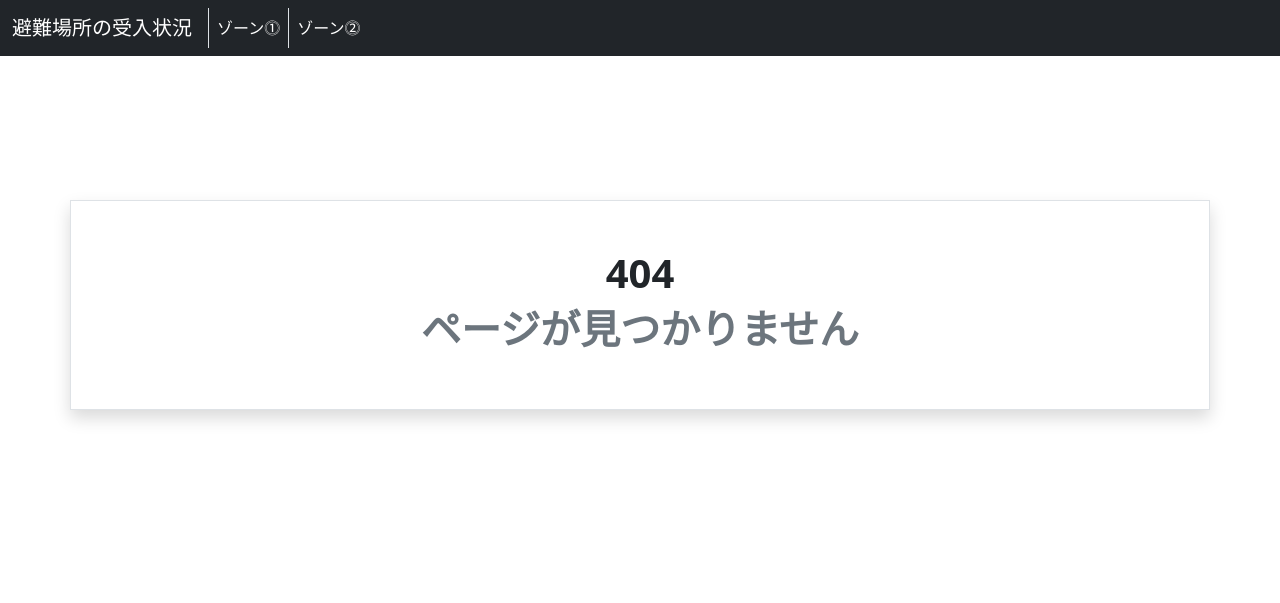
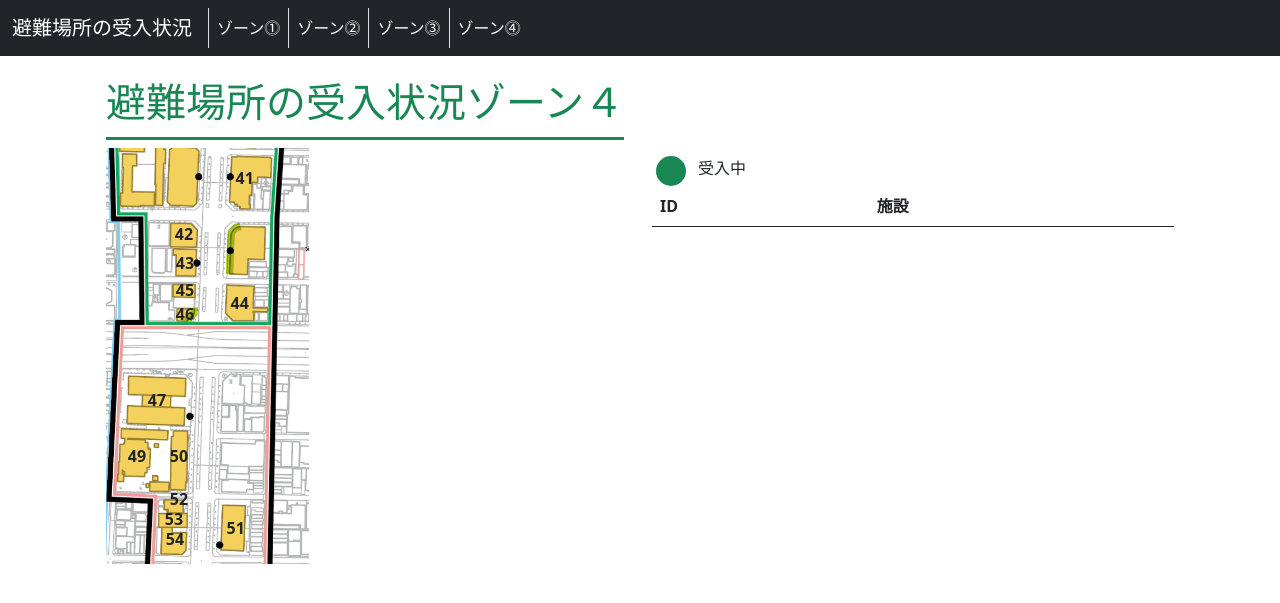
Before and after one commit to fachribandang/midousuji-map, a PHP site: page /index.php?page=zone-4 in a window 1280 px wide. Shown: the top 603 px of the page. Run offline with PHP 8.4, Linux system fonts and the light colour scheme; tables that the repository leaves empty or names only in its code hold one stand-in row (values such as "Sample post"); lists and menus that the app fills with data are empty; style sheets or scripts are compiled from the project's sources.

Commit message:
ゾーン⓷・⓸ページ作成

```diff
--- a/index.php
+++ b/index.php
@@ -26,6 +26,12 @@
               <li class="nav-item">
                 <a class="nav-link active border-start" aria-current="page" href="?page=zone-2">ゾーン⓶</a>
               </li>
+              <li class="nav-item">
+                <a class="nav-link active border-start" aria-current="page" href="?page=zone-3">ゾーン⓷</a>
+              </li>
+              <li class="nav-item">
+                <a class="nav-link active border-start" aria-current="page" href="?page=zone-4">ゾーン⓸</a>
+              </li>
             </ul>
           </div>
         </div>
@@ -40,6 +46,12 @@
       case "zone-2":
         include 'page/zone-2.php';
         break;
+      case "zone-3":
+        include 'page/zone-3.php';
+        break;
+      case "zone-4":
+        include 'page/zone-4.php';
+        break;
       default:
         include 'page/error.php';
     }
--- a/page/zone-2.php
+++ b/page/zone-2.php
@@ -3,7 +3,7 @@
     <span class="text-success border-bottom border-3 border-success fs-1 pb-2">避難場所の受入状況ゾーン２</span>
   </div>
   <div class="col-12 col-sm-6">
-    <div id="midousuji-road-2" class="border row p-2 m-0 shadow">
+    <div id="midousuji-road-2" class="row p-2 m-0">
       <div id="west-offices-zone-2" class="col-5">
         <?php
           foreach ($west_offices_id_2 as &$office) {
@@ -38,7 +38,7 @@
       <tbody>
         <?php
           $offices = get_all_facilities_accepting_evacuation();
-          $offices = filter_zone ($offices,$east_offices_id_2);
+          $offices = filter_zone ($offices,(array_merge($east_offices_id_2,$west_offices_id_2)));
           foreach ($offices as &$office) {
             render_facilities_accepting_evacuation($office);
           }
--- /dev/null
+++ b/page/zone-4.php
@@ -0,0 +1,50 @@
+<div class="container mt-5 py-4 row mx-auto">
+  <div class="col-12 mb-3">
+    <span class="text-success border-bottom border-3 border-success fs-1 pb-2">避難場所の受入状況ゾーン４</span>
+  </div>
+  <div class="col-12 col-sm-6">
+    <div id="midousuji-road-4" class="row p-2 m-0">
+      <div id="west-offices-zone-4" class="col-5">
+        <?php
+          foreach ($west_offices_id_4 as &$office) {
+            render_offices($office);
+          }
+        ?>
+      </div>
+      <div class="col-2 p-0 bg- text-dark bg-opacity-10">
+        <div style="min-height:400px;">
+        </div>
+      </div>
+      <div id="east-offices-zone-4" class="col-5">
+        <?php
+          foreach ($east_offices_id_4 as &$office) {
+            render_offices($office);
+          }
+        ?>
+      </div>
+    </div>
+  </div>
+  <div class="col-12 col-sm-6">
+    <div class="row ps-3 pt-2">
+      <span id="box" class="bg-success"></span><span class="col">受入中</span>
+    </div>
+    <table class="table">
+      <thead>
+        <tr>
+          <th scope="col">ID</th>
+          <th scope="col">施設</th>
+        </tr>
+      </thead>
+      <tbody>
+        <?php
+          $offices = get_all_facilities_accepting_evacuation();
+          $offices = filter_zone ($offices,(array_merge($east_offices_id_4,$west_offices_id_4)));
+          foreach ($offices as &$office) {
+            render_facilities_accepting_evacuation($office);
+          }
+        ?>
+        </tr>
+      </tbody>
+    </table>
+  </div>
+</div>
--- a/server.php
+++ b/server.php
@@ -49,6 +49,28 @@
     20,
     23,
     26,
+];
+$west_offices_id_3=[
+    28,
+    29,
+    31,
+    32,
+    36,
+    37,
+    40,
+    39,
+];
+$west_offices_id_4=[
+    42,
+    43,
+    45,
+    46,
+    47,
+    50,
+    49,
+    52,
+    53,
+    54,
 ];
 $west_offices_1=[
     "日土地淀屋橋ビル",
@@ -130,6 +152,19 @@
     24,
     25,
 ];
+$east_offices_id_3=[
+    27,
+    30,
+    33,
+    34,
+    35,
+    38,
+];
+$east_offices_id_4=[
+    41,
+    44,
+    51,
+];
 $east_offices_1=[
     "日土地淀屋橋ビル",
     "淀屋橋今西ビル",
@@ -164,6 +199,7 @@
     "土佐掘川",
     "本町駅",
 ];
+
 function bg_for_accepting_evacuation ($key) {
     $offices = get_all_facilities_accepting_evacuation();
     $result = '';
--- a/style.scss
+++ b/style.scss
@@ -123,6 +123,129 @@
     margin-top: 7px;
     margin-left: -12px;
 }
+#midousuji-road-3{
+    background-image: url("images/zone-3.png");
+    background-repeat: no-repeat;
+    background-size: contain;
+    width: 240px;
+    height: auto;
+}
+#west-offices-zone-3{
+    padding-left: 80px;
+}
+.box-id-28{
+    margin-left: 7px;
+}
+.box-id-31{
+    margin-left: 5px;
+    margin-top: 2px;
+}
+.box-id-32{
+    margin-left: 7px;
+    margin-top: 1px;
+}
+.box-id-36{
+    margin-left: -45px;
+    margin-top: 20px;
+}
+.box-id-37{
+    margin-top: 2px;
+}
+.box-id-40{
+    margin-top: 15px;
+}
+.box-id-39{
+    margin-top: -5px;
+    margin-left: -53px;
+}
+#east-offices-zone-3{
+    padding-left: 30px;
+}
+.box-id-27{
+    margin-top: 30px;
+}
+.box-id-30{
+    margin-top: 14px;
+}
+.box-id-33{
+    margin-left: -9px;
+    margin-top: 30px;
+}
+.box-id-34{
+    margin-left: 10px;
+    margin-top: -10px;
+}
+.box-id-35{
+    margin-left: -10px;
+    margin-top: -10px;
+}
+.box-id-38{
+    margin-left: -15px;
+    margin-top: 20px;
+}
+#midousuji-road-4{
+    background-image: url("images/zone-4.png");
+    background-repeat: no-repeat;
+    background-size: contain;
+    width: 240px;
+    height: auto;
+}
+#west-offices-zone-4{
+    padding-left: 50px;
+}
+.box-id-42{
+    margin-top: 63px;
+    margin-left: 5px;
+}
+.box-id-43{
+    margin-top: -1px;
+    margin-left: 6px;
+}
+.box-id-45{
+    margin-top: -3px;
+    margin-left: 6px;
+}
+.box-id-46{
+    margin-top: -6px;
+    margin-left: 6px;
+}
+.box-id-47{
+    margin-top: 56px;
+    margin-left: -22px;
+}
+.box-id-49{
+    margin-top: -30px;
+    margin-left: -42px;
+}
+.box-id-50{
+    margin-top: 26px;
+}
+.box-id-52{
+    margin-top: 13px;
+}
+.box-id-53{
+    margin-left: -5px;
+    margin-top: -10px;
+}
+.box-id-54{
+    margin-left: -4px;
+    margin-top: -10px;
+}
+#east-offices-zone-4{
+    padding-left: 0 !important;
+}
+.box-id-41{
+    margin-left: -15px;
+    margin-top: 7px;
+}
+.box-id-44{
+    margin-left: -20px;
+    margin-top: 95px;
+}
+.box-id-51{
+    margin-left: -24px;
+    margin-top: 195px;
+}
 #road{
     margin: auto;
     min-width: 25px;
```
Also changed, not shown: page/zone-3.php (added, +50 -0 lines), test/db.php (added, +30 -0 lines).
